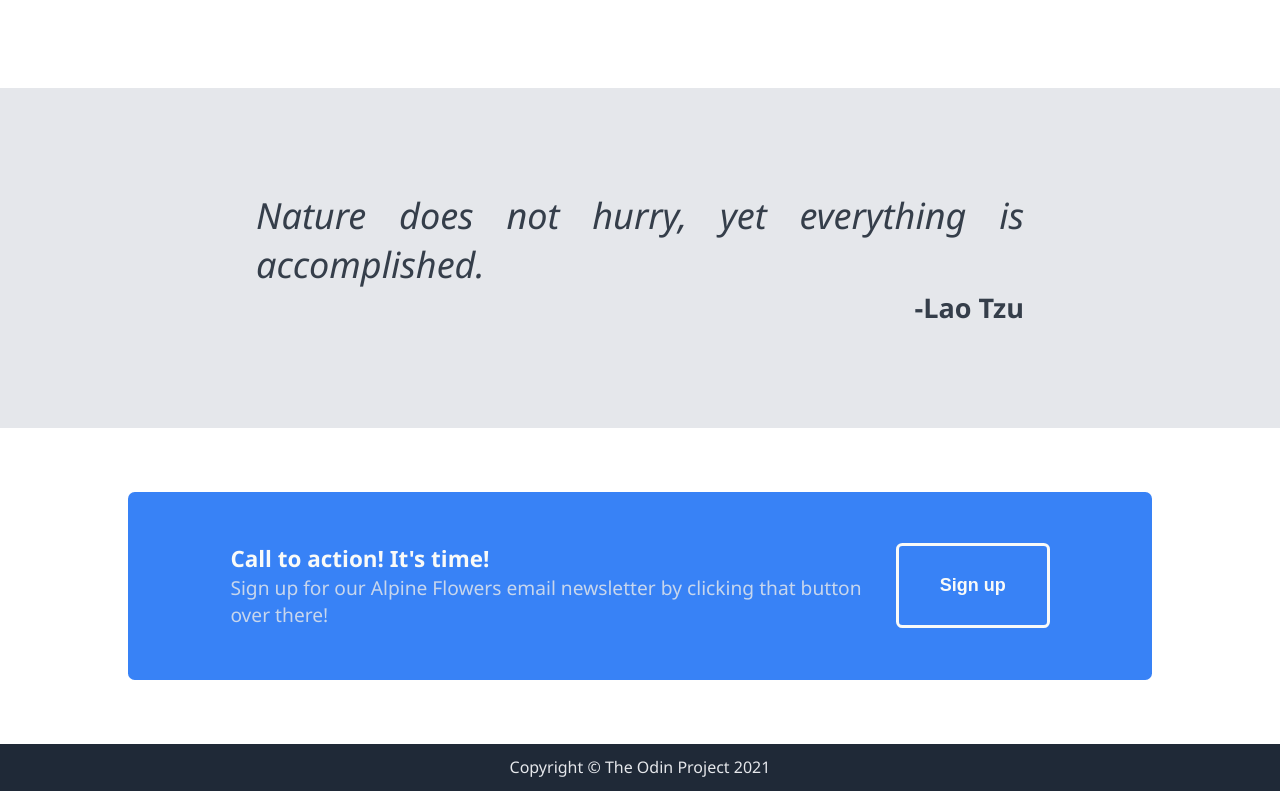
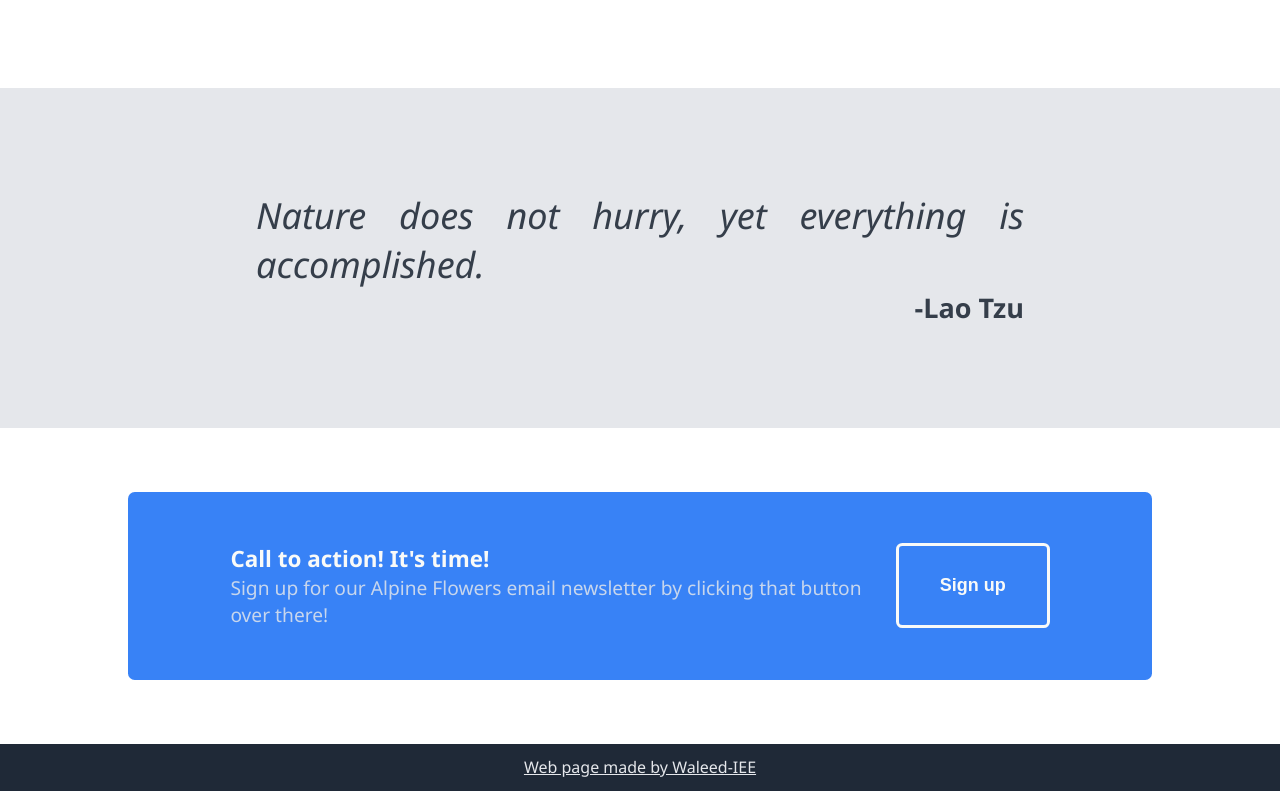
Before and after one commit to Waleed-IEE/Landing-Page, a plain HTML site: page index.html in a window 1280 px wide. Shown: the part 1089-1880 px from the top of the page. Drawn offline with Linux system fonts and the light colour scheme.

Commit message:
feat: Update footer to have a link to my github

```diff
--- a/css/style.css
+++ b/css/style.css
@@ -149,5 +149,8 @@ blockquote{
 footer{
     text-align: center;
     padding: 1%;
+}
+footer a{
     color: #e5e7eb;
+    text-decoration:underline;
 }
--- a/index.html
+++ b/index.html
@@ -61,7 +61,7 @@
         <button>Sign up</button>
     </div>
     <footer>
-        Copyright © The Odin Project 2021
+        <a href="github.com/Waleed-IEE">Web page made by Waleed-IEE</a>
     </footer>
 
 </body>
```
